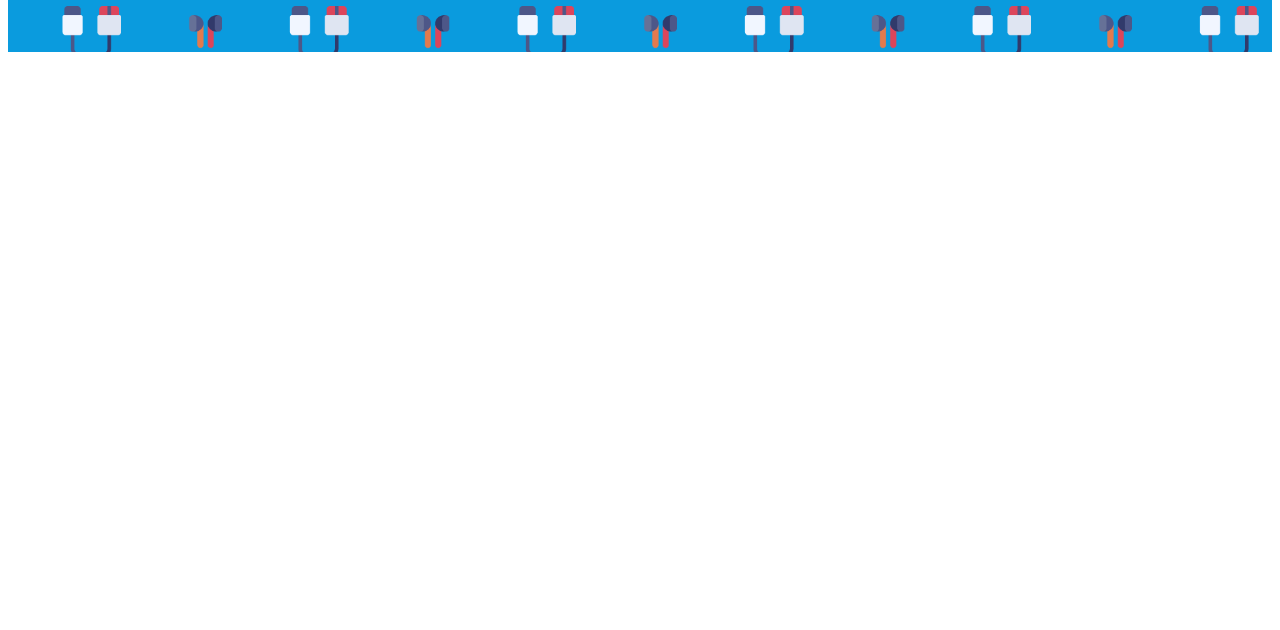
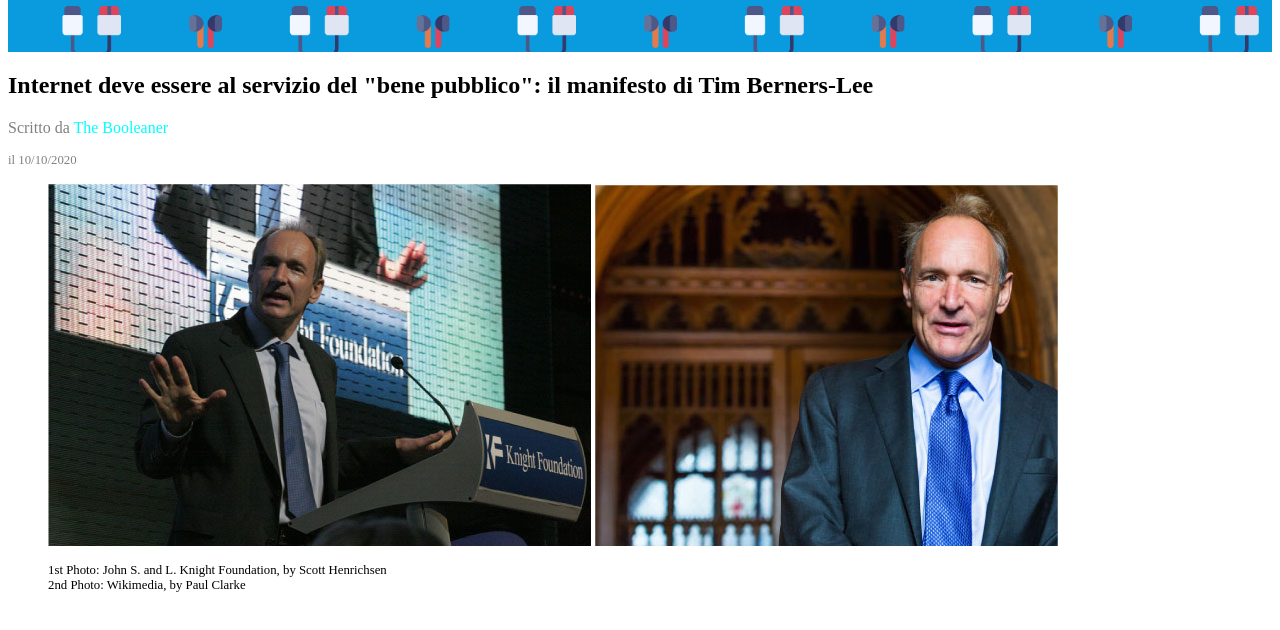
Before and after one commit to martinolega/html-css-booleaner, a plain HTML site: page index.html in a window 1280 px wide. Shown: the part 76-706 px from the top of the page. Drawn offline with Linux system fonts and the light colour scheme.

Commit message:
feat:hero-section

```diff
--- a/css/style.css
+++ b/css/style.css
@@ -15,3 +15,18 @@
 {
     height: 60px;
 }
+
+.text-aqua
+{
+    color: aqua;
+}
+
+.text-gray
+{
+    color:gray;
+}
+
+.text-small
+{
+    font-size: 80%;
+}
--- a/index.html
+++ b/index.html
@@ -19,8 +19,31 @@
     <main>
         <!-- Inizio hero section -->
          <section>
+            <h1>Internet deve essere al servizio
+                del "bene pubblico": il manifesto di
+                Tim Berners-Lee
+            </h1>
+            <p><span class="text-gray">
+                Scritto da</span>
+                <span class="text-aqua">
+                    The Booleaner</span>
+            </p>
+            <p class="text-small text-gray">
+                il 10/10/2020
+            </p>
 
-         </section>
+            <figure>
+                <img src="./img/tim-1.jpg" alt="Tim Berners-Lee">
+                <img src="./img/tim-2.jpg" alt="Tim Berners-Lee">
+                <figcaption>
+                    <p class="text-small">
+                        1st Photo: John S. and L. Knight Foundation,
+                        by Scott Henrichsen</br>
+                        2nd Photo: Wikimedia, by Paul Clarke
+                    </p>
+                </figcaption>
+            </figure>
+        </section>
         <!-- Fine hero section -->
 
         <!-- Inizio seconda parte di main -->
```
